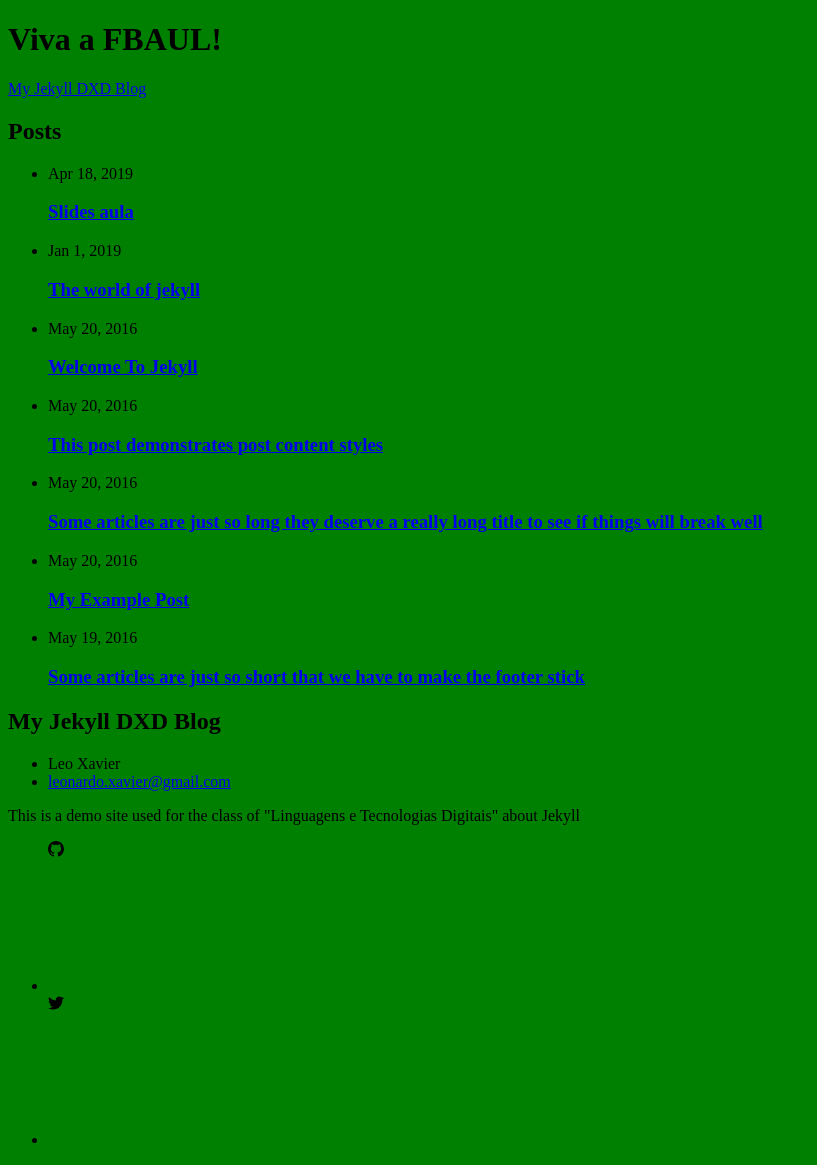
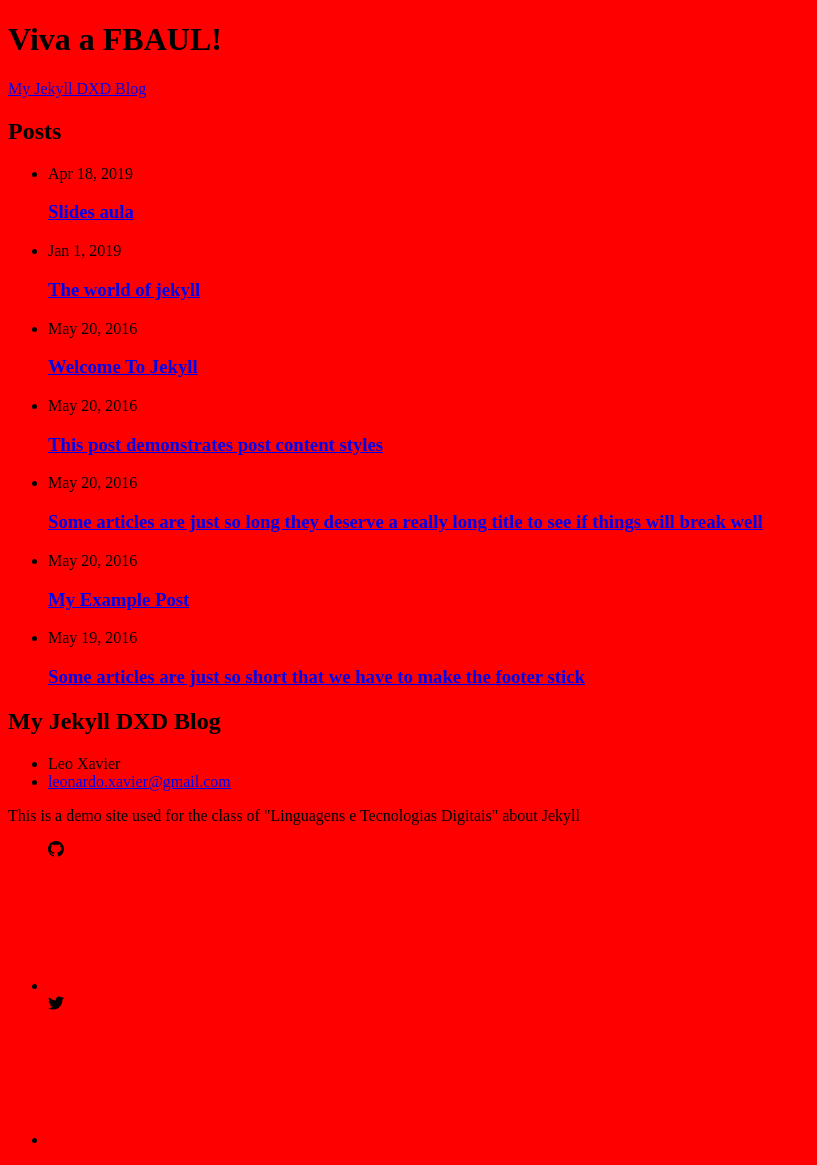
Before and after one commit to leoxavier/leoxavier.github.io, a Jekyll site: the page built from index.md, in a window 1280 px wide. Shown: the whole page, without its empty margins (0-817 px from the left). Built offline with Jekyll 4.4.1, drawn with Linux system fonts in a browser that asks for light colours.

Commit message:
Revert "Now it's green"
This reverts commit 4aa571b5f4efaa2a8845ea6d6f36682111089358.

```diff
--- a/_sass/minima.scss
+++ b/_sass/minima.scss
@@ -1,3 +1,3 @@
 body {
-	background: green;
+	background: red;
 }
```
